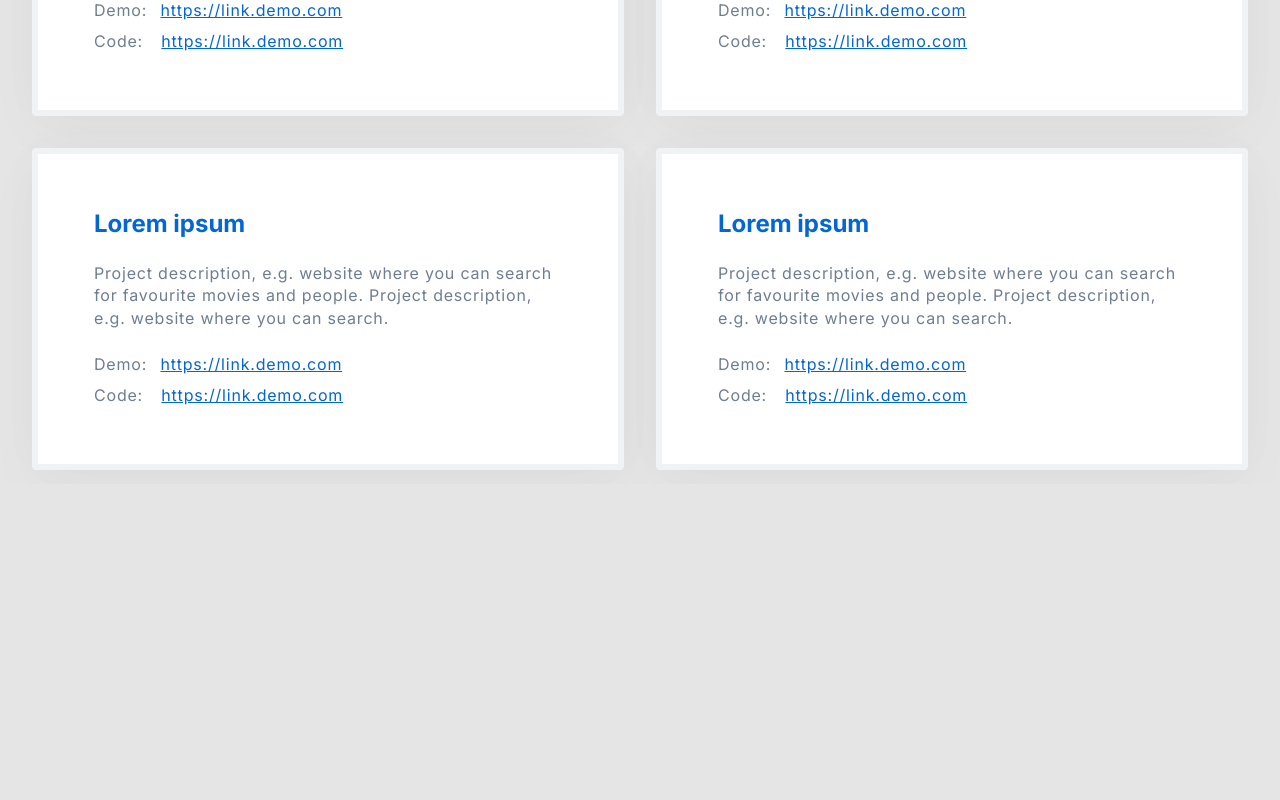
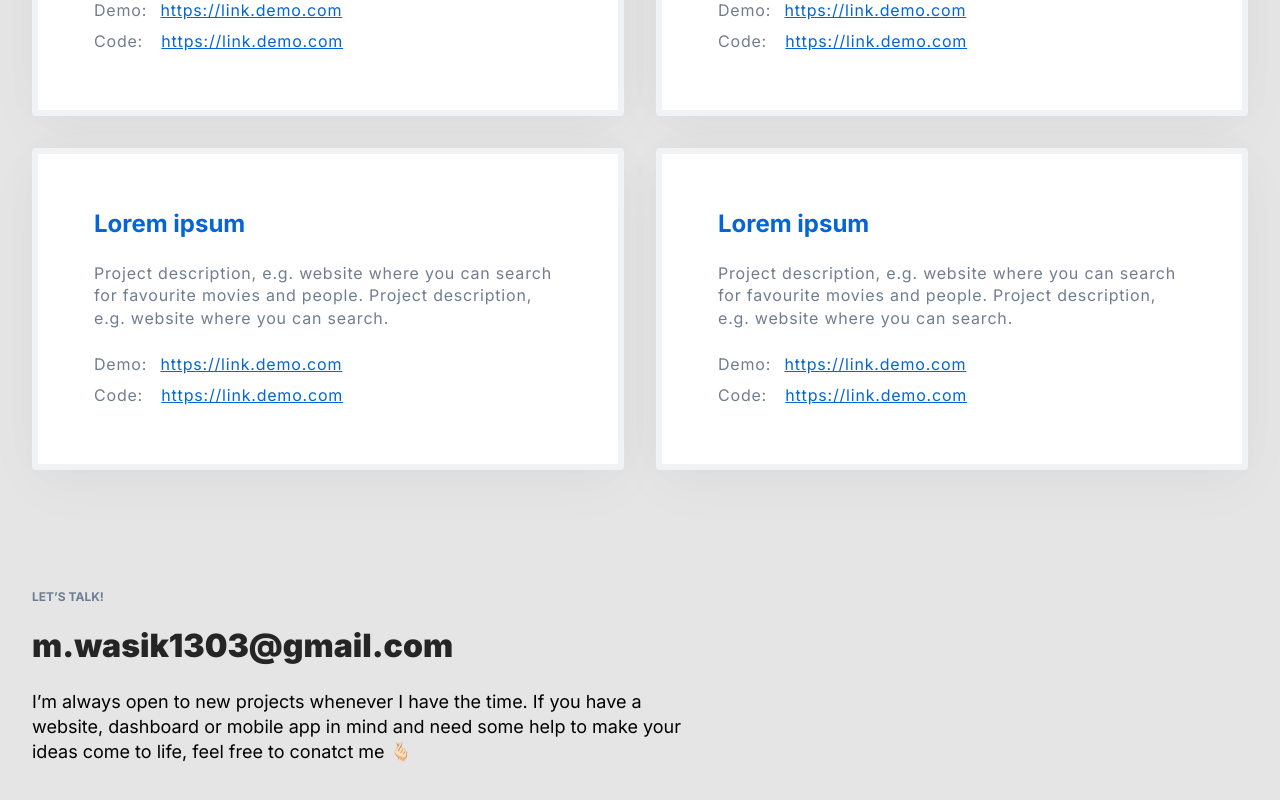
Before and after one commit to met3usz/homepage-react, a React (Create React App) app: page / in a window 1280 px wide. Shown: the part 1688-2488 px from the top of the page. Before the commit the page ends 2172 px from the top, so only its background shows below. Built offline with nearby package versions, Linux system fonts and the light colour scheme.

Commit message:
Added Contact section
Contact section, email and short text was added. Email is a <a> tag with email link

```diff
--- a/src/App.js
+++ b/src/App.js
@@ -1,3 +1,4 @@
+import Contact from './components/Contact';
 import Header from './components/Header';
 import LearnNext from './components/LearnNext';
 import Portfolio from './components/Portfolio';
@@ -10,6 +11,7 @@ function App() {
       <Skills />
       <LearnNext />
       <Portfolio />
+      <Contact />
     </>
   );
 }
--- /dev/null
+++ b/src/components/Contact/index.js
@@ -0,0 +1,24 @@
+import {
+  ContactDescription,
+  ContactEmail,
+  ContactTitle,
+  ContactWrapper,
+} from './styled';
+
+const Contact = () => {
+  return (
+    <ContactWrapper>
+      <ContactTitle>Let’s talk!</ContactTitle>
+      <ContactEmail href={`mailto:${'m.wasik1303@gmail.com'}`}>
+        m.wasik1303@gmail.com
+      </ContactEmail>
+      <ContactDescription>
+        I’m always open to new projects whenever I have the time. If you have a
+        website, dashboard or mobile app in mind and need some help to make your
+        ideas come to life, feel free to conatct me 🫰🏻
+      </ContactDescription>
+    </ContactWrapper>
+  );
+};
+
+export default Contact;
--- /dev/null
+++ b/src/components/Contact/styled.js
@@ -0,0 +1,29 @@
+import styled from 'styled-components';
+
+export const ContactWrapper = styled.section`
+  max-width: 1216px;
+  margin: 0 auto 56px auto;
+`;
+
+export const ContactTitle = styled.p`
+  margin: 0 0 24px 0;
+  font-size: 12px;
+  font-weight: 700;
+  text-transform: uppercase;
+  color: ${({ theme }) => theme.color.slateGray};
+`;
+
+export const ContactEmail = styled.a`
+  margin: 0;
+  font-size: 32px;
+  font-weight: 900;
+  text-decoration: none;
+  color: ${({ theme }) => theme.color.black};
+`;
+
+export const ContactDescription = styled.p`
+  margin: 24px 0 0 0;
+  max-width: 670px;
+  font-size: 18px;
+  line-height: 1.4;
+`;
--- a/src/components/Portfolio/styled.js
+++ b/src/components/Portfolio/styled.js
@@ -3,7 +3,7 @@ import { SecondaryTitle } from '../../common/SecondaryTitle';
 
 export const PortfolioWrapper = styled.section`
   max-width: 1216px;
-  margin: 0 auto;
+  margin: 0 auto 120px auto;
 `;
 
 export const PortfolioTitleWrapper = styled.div`
```
